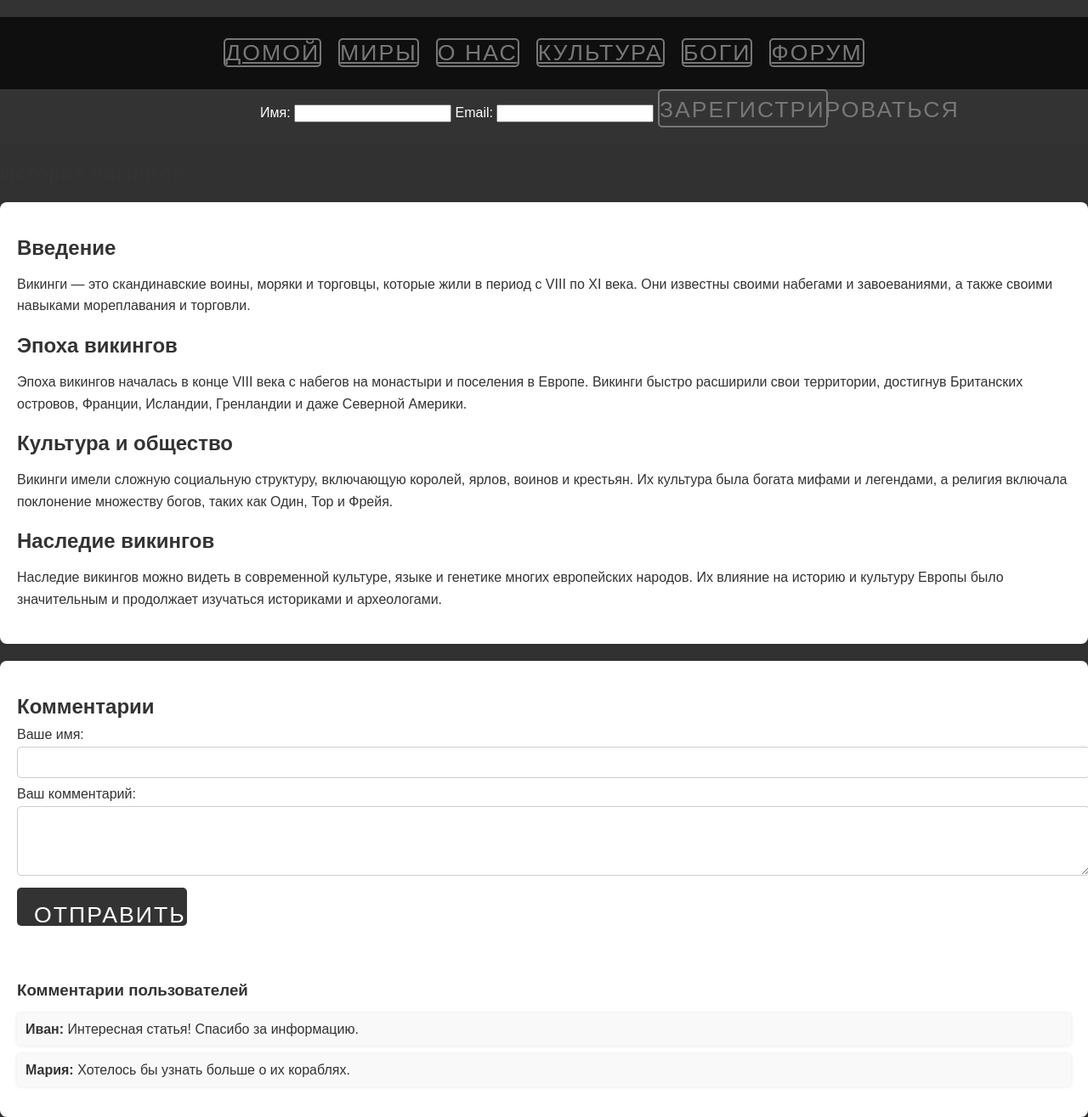
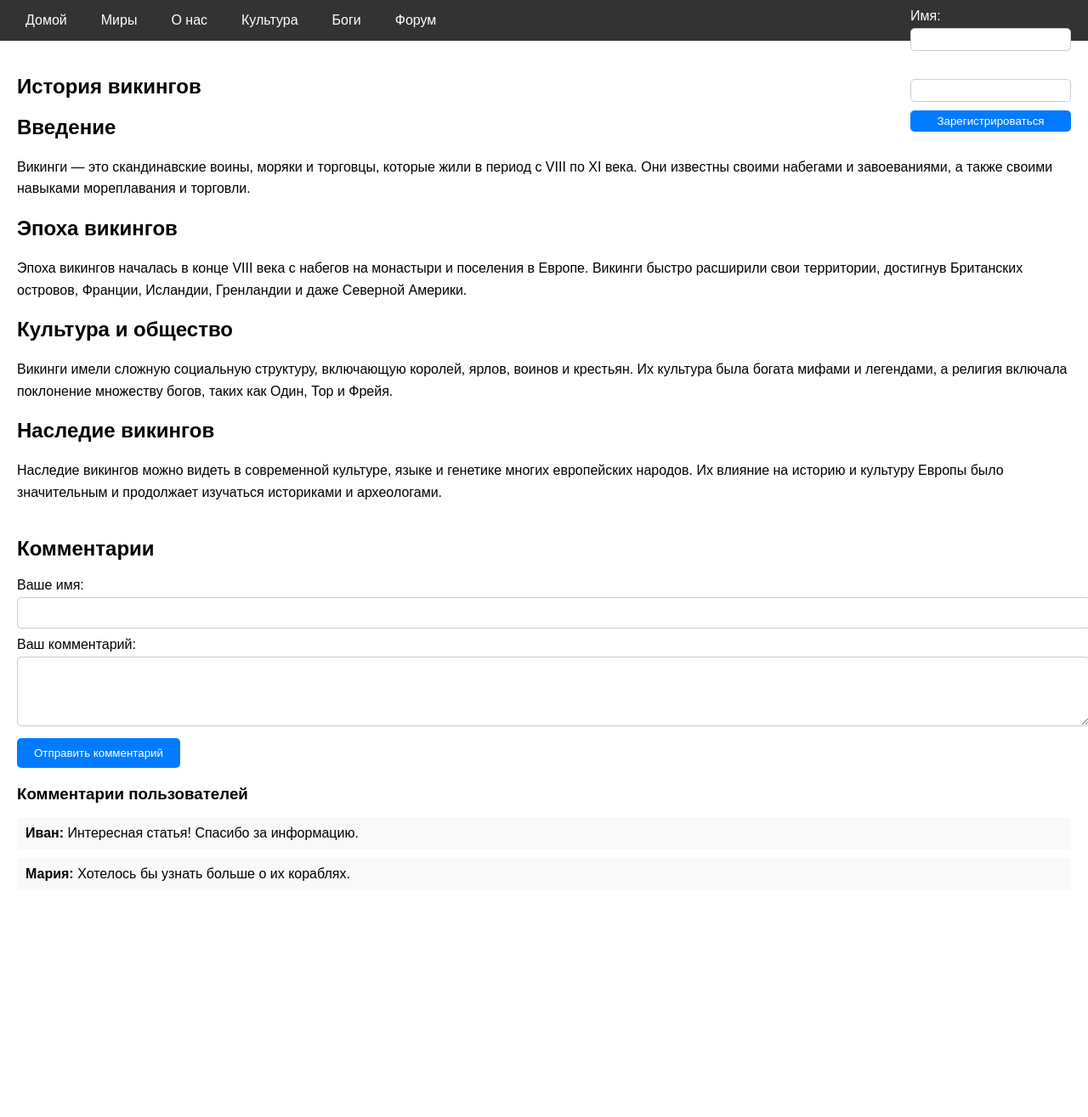
Before and after one commit to Mr4efir/Mr4efir.github.io, a PHP site: page /topic1.html in a window 1280 px wide. Shown: the whole page at 85% size. After the commit the page ends 1037 px from the top, so only its background shows below. Run offline with PHP 8.4, Linux system fonts and the light colour scheme.

Commit message:
Update topic1.css

```diff
--- a/topic1.css
+++ b/topic1.css
@@ -2,253 +2,101 @@ body {
     font-family: Arial, sans-serif;
     margin: 0;
     padding: 0;
-    overflow-x: hidden;
-    overflow-y: auto; /* Включение вертикального скроллинга */
-    background-color: #313131;
-    color: #333;
-    background-size: cover; /* Сохранение пропорций изображения */
-    background-position: center; /* Центрирование изображения */
-    background-attachment: fixed; /* Фиксированное положение фона */
 }
 
 header {
-    text-align: center;
+    background-color: #333;
+    color: white;
+    padding: 10px 20px;
     position: relative;
-    background-color: #333;
-    color: #fff;
-    padding: 20px 0;
 }
 
 nav ul {
-    list-style: none;
+    list-style-type: none;
     margin: 0;
-    padding: 20px 0;
+    padding: 0;
     display: flex;
-    justify-content: center;
-    gap: 20px;
-    background-color: rgba(0, 0, 0, 0.7);
-    position: relative;
-    z-index: 2;
 }
 
-nav li {
-    margin: 0;
+nav ul li {
+    margin-right: 20px;
 }
 
-.btn-1 {
-    cursor: pointer;
-    letter-spacing: 2px;
-    text-transform: uppercase;
-    font-family: Marvel, sans-serif;
-    font-size: 20pt;
-    width: 200px;
-    height: 45px;
-    position: relative;
-    border: solid #777 2px;
-    color: #777;
-    z-index: 1;
-    transition: all 0.5s ease-in-out;
-    border-radius: 5px;
-    background: transparent;
-    padding: 0;
-    text-align: center;
-    line-height: 45px;
+nav ul li a {
+    color: white;
+    text-decoration: none;
+    padding: 5px 10px;
+    display: block;
 }
 
-.btn-1 span {
-    position: relative;
-    display: block;
-    width: 100%;
-    height: 100%;
-    padding-top: 5px;
-    transition: 0.5s ease-in-out;
+nav ul li a:hover {
+    background-color: #575757;
+    border-radius: 5px;
 }
 
-.btn-1:before, .btn-1:after {
+.registration-form {
     position: absolute;
-    content: "";
-    right: 0;
-    bottom: 0;
-    background: #838181;
-    transition: all 0.5s ease-in-out;
+    top: 10px;
+    right: 20px;
+    display: flex;
+    flex-direction: column;
 }
 
-.btn-1:before {
-    height: 0%;
-    width: 2px;
-    top: 50%;
+.registration-form label {
+    margin-bottom: 5px;
+    color: white;
 }
 
-.btn-1:after {
-    width: 0%;
-    height: 2px;
-    left: 50%;
+.registration-form input {
+    margin-bottom: 10px;
+    padding: 5px;
+    border: 1px solid #ccc;
+    border-radius: 5px;
 }
 
-.btn-1:hover:before {
-    height: 100%;
-    top: 0%;
-    background: #838181;
+.registration-form button {
+    padding: 5px 10px;
+    border: none;
+    background-color: #007BFF;
+    color: white;
+    border-radius: 5px;
+    cursor: pointer;
 }
 
-.btn-1:hover:after {
-    width: 100%;
-    left: 0%;
-    background: #838181;
+.registration-form button:hover {
+    background-color: #0056b3;
 }
 
-.btn-1:hover {
-    background: transparent;
-    border-color: transparent;
+main {
+    padding: 20px;
 }
 
-.btn-1 span:hover {
-    color: #838181;
-}
-
-.btn-1 span:before, .btn-1 span:after {
-    position: absolute;
-    content: "";
-    left: 0;
-    top: 0;
-    background: #333;
-    transition: all 0.5s ease-in-out;
-}
-
-.btn-1 span:before {
-    width: 2px;
-    height: 0%;
-    top: 50%;
-}
-
-.btn-1 span:after {
-    height: 2px;
-    width: 0%;
-    left: 50%;
-}
-
-.btn-1 span:hover:before {
-    height: 41px;
-    top: 0%;
-    background: #838181;
-}
-
-.btn-1 span:hover:after {
-    width: 100%;
-    left: 0%;
-    background: #838181;
-}
-
-.btn-1:active {
-    background-color: #00a7fc;
-    border-color: #00a7fc;
-}
-
-.btn-1:active:before, .btn-1:active:after {
-    background-color: #00a7fc;
-}
-
-.btn-1 span:active {
-    color: #333;
-}
-
-.btn-1 span:active:before, .btn-1 span:active:after {
-    background-color: #00a7fc;
-}
-
-.btn-1:focus {
-    outline: none;
-}
-
-.container {
-    padding: 20px;
-    max-width: 1200px;
-    margin: 0 auto;
-    background-color: rgba(255, 255, 255, 0.8); /* Полупрозрачный фон для контейнера */
-    border-radius: 8px;
-    box-shadow: 0 2px 4px rgba(0, 0, 0, 0.1);
-}
-
-.scroll {
-    overflow: auto; /* Включение скроллинга */
-    height: auto;
-    padding: 20px;
-    border: solid 1px #ccc;
-    background-color: #fff;
-    margin-bottom: 20px;
-    border-radius: 8px;
-    box-shadow: 0 2px 4px rgba(0, 0, 0, 0.1);
-}
-
-.scroll h2 {
-    margin-bottom: 10px;
-}
-
-.scroll p {
-    margin-bottom: 20px;
-    line-height: 1.6;
-}
-
-.image-container {
-    display: block;
-    margin: 0 auto 20px;
-    width: 600px; /* Увеличенная ширина */
-    height: 400px; /* Увеличенная высота */
-    background-size: cover; /* Сохранение пропорций изображения */
-    background-position: center; /* Центрирование изображения */
-    border-radius: 8px;
-}
-
-.spacer {
-    height: 20px;
-}
-
-.background-container {
-    position: relative;
-    height: 100vh;
-    background-image: url('phon.jpg');
-    background-size: cover;
-    background-position: center;
-    display: flex;
-    justify-content: center;
-    align-items: center;
-}
-
-.topic-content {
-    background-color: #fff;
-    padding: 20px;
-    border-radius: 8px;
-    box-shadow: 0 2px 4px rgba(0, 0, 0, 0.1);
+#topic1 h1 {
     margin-bottom: 20px;
 }
 
 .topic-content h2 {
-    margin-bottom: 10px;
+    margin-top: 20px;
 }
 
 .topic-content p {
-    margin-bottom: 20px;
     line-height: 1.6;
 }
 
-.comments {
-    background-color: #fff;
-    padding: 20px;
-    border-radius: 8px;
-    box-shadow: 0 2px 4px rgba(0, 0, 0, 0.1);
-    margin-top: 20px;
+.comments h2 {
+    margin-top: 40px;
 }
 
-.comments h2 {
-    margin-bottom: 10px;
+.comments form {
+    margin-bottom: 20px;
 }
 
-.comments form label {
+.comments label {
     display: block;
     margin-bottom: 5px;
 }
 
-.comments form input, .comments form textarea {
+.comments input, .comments textarea {
     width: 100%;
     padding: 10px;
     margin-bottom: 10px;
@@ -256,21 +104,17 @@ nav li {
     border-radius: 5px;
 }
 
-.comments form button {
+.comments button {
     padding: 10px 20px;
-    background-color: #333;
-    color: #fff;
     border: none;
+    background-color: #007BFF;
+    color: white;
     border-radius: 5px;
     cursor: pointer;
 }
 
-.comments form button:hover {
-    background-color: #555;
-}
-
-.comment-list {
-    margin-top: 20px;
+.comments button:hover {
+    background-color: #0056b3;
 }
 
 .comment-list h3 {
@@ -278,28 +122,17 @@ nav li {
 }
 
 .comment-list ul {
-    list-style: none;
+    list-style-type: none;
     padding: 0;
 }
 
-.comment-list ul li {
-    background-color: #f9f9f9;
+.comment-list li {
     margin-bottom: 10px;
     padding: 10px;
+    background-color: #f9f9f9;
     border-radius: 5px;
-    box-shadow: 0 0 5px rgba(0, 0, 0, 0.1);
 }
 
-.comment-list ul li p {
+.comment-list p {
     margin: 0;
 }
-
-footer {
-    background-color: #333;
-    color: #fff;
-    text-align: center;
-    padding: 10px 0;
-    position: fixed;
-    width: 100%;
-    bottom: 0;
-}
```
